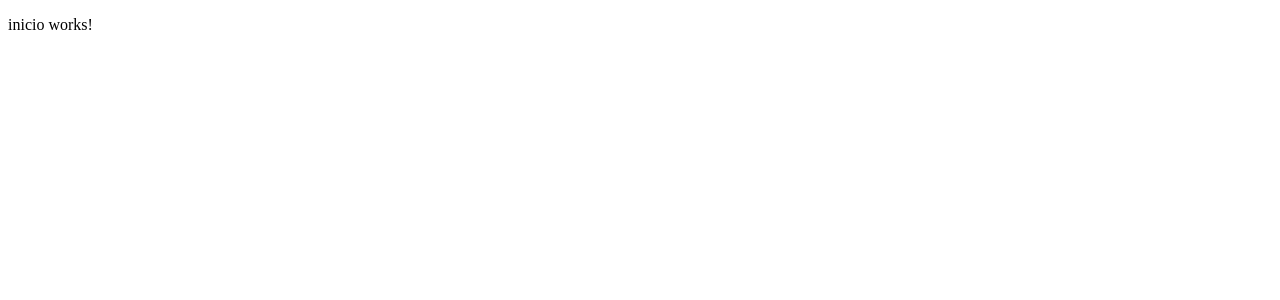
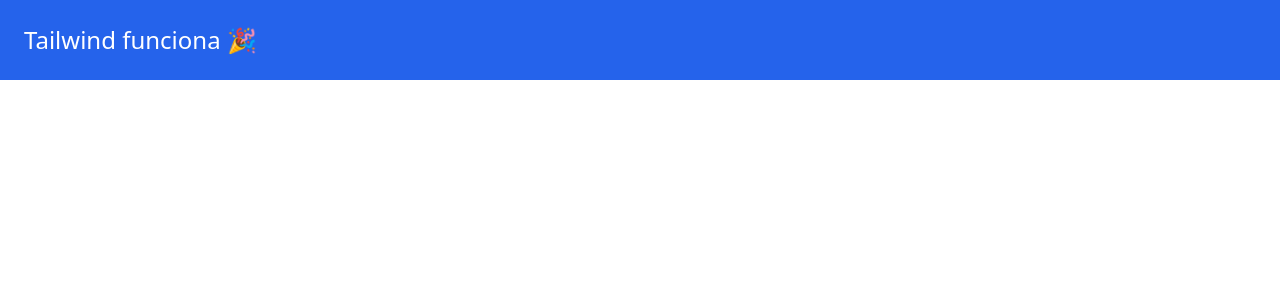
Before and after one commit to milaneso69/insulix-sitio, an Angular app: page / in a window 1280 px wide. Shown: the top 300 px of the page. Built offline with nearby package versions, Linux system fonts and the light colour scheme.

Commit message:
Se instalo tailwind version 3.4.17 + postcss.config y tailwind.config con su configuracion previa, tambien se dejo un ejemplo de que funciona en el inicio html

```diff
--- a/package.json
+++ b/package.json
@@ -36,7 +36,10 @@
     "@angular/build": "^21.0.5",
     "@angular/cli": "^21.0.5",
     "@angular/compiler-cli": "^21.0.0",
+    "autoprefixer": "^10.4.24",
     "jsdom": "^27.1.0",
+    "postcss": "^8.5.6",
+    "tailwindcss": "^3.4.17",
     "typescript": "~5.9.2",
     "vitest": "^4.0.8"
   }
--- /dev/null
+++ b/postcss.config.js
@@ -0,0 +1,6 @@
+module.exports = {
+  plugins: {
+    tailwindcss: {},
+    autoprefixer: {},
+  },
+}
--- a/src/app/pages/inicio/inicio.html
+++ b/src/app/pages/inicio/inicio.html
@@ -1 +1,3 @@
-<p>inicio works!</p>
+<div class="bg-blue-600 text-white p-6 text-2xl">
+  Tailwind funciona 🎉
+</div>
--- a/src/styles.css
+++ b/src/styles.css
@@ -1 +1,5 @@
 /* You can add global styles to this file, and also import other style files */
+
+@tailwind base;
+@tailwind components;
+@tailwind utilities;
--- /dev/null
+++ b/tailwind.config.js
@@ -0,0 +1,10 @@
+/** @type {import('tailwindcss').Config} */
+module.exports = {
+  content: [
+    "./src/**/*.{html,ts}"
+  ],
+  theme: {
+    extend: {},
+  },
+  plugins: [],
+}
```
Also changed, not shown: 1 other file (tests, documents, lock files or other folders).
